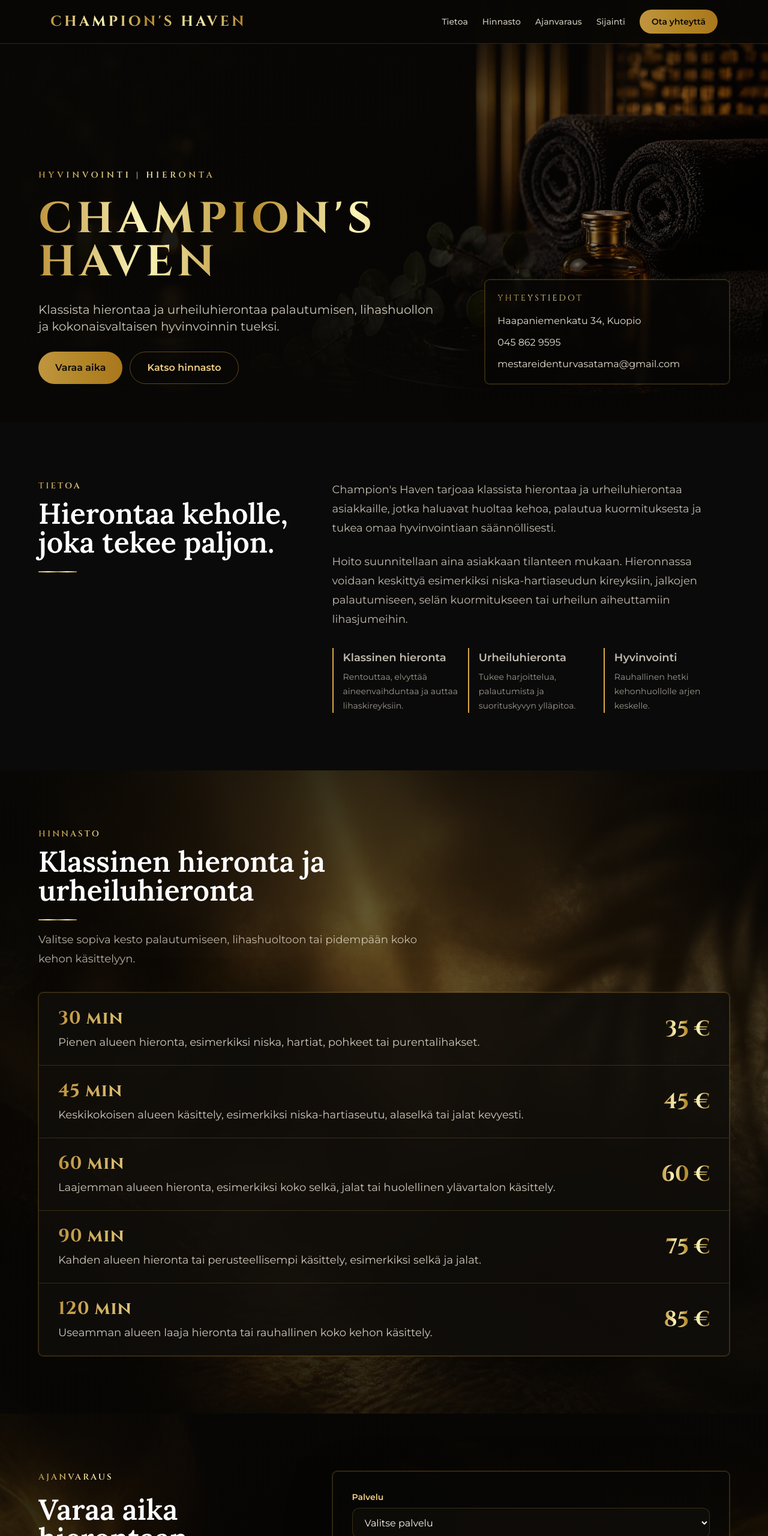
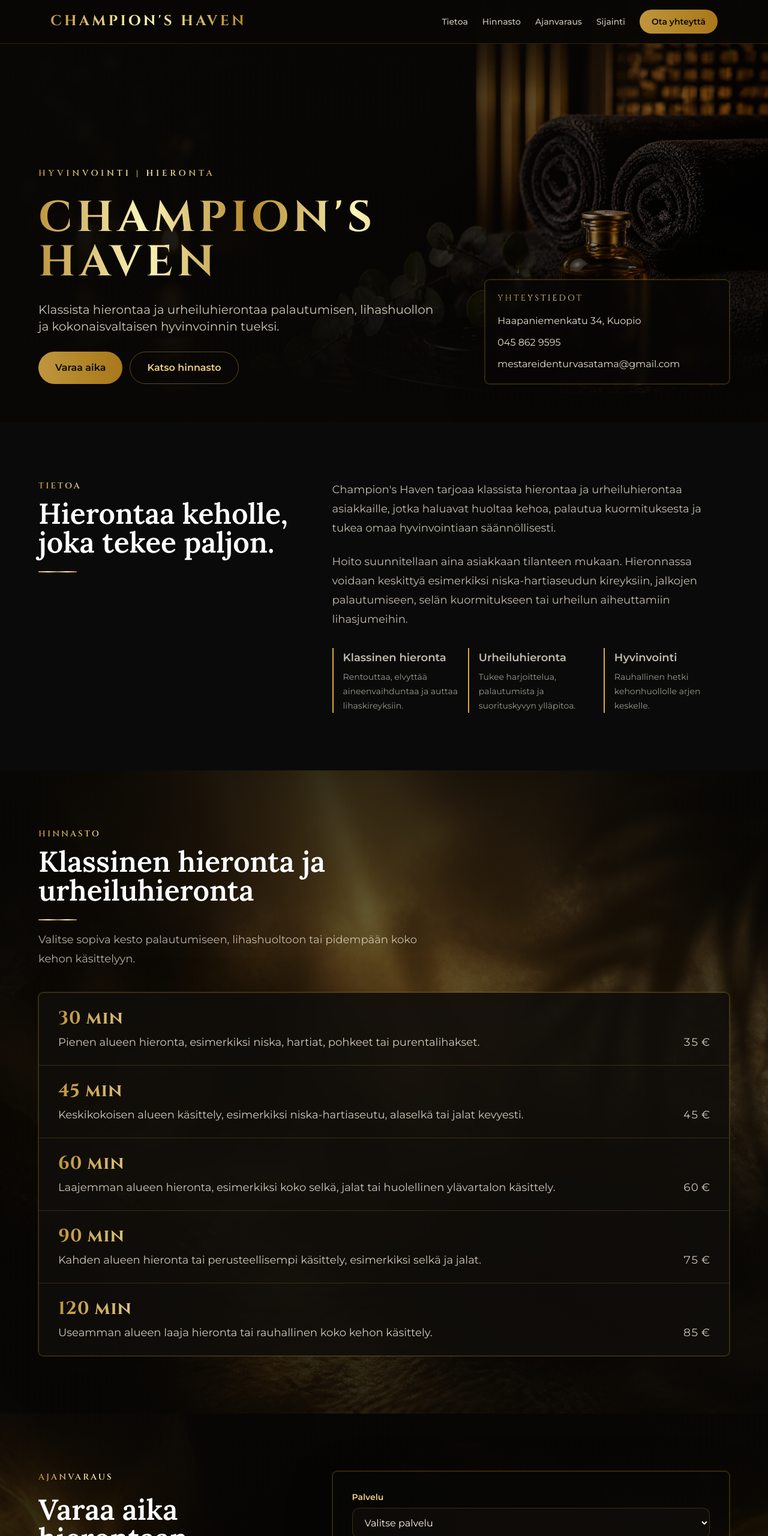
Before and after one commit to hten/champions-haven, a plain HTML site: page index.html in a window 1280 px wide. Shown: the top 2560 px of the page at 60% size. Drawn offline with nearby package versions, Linux system fonts and the light colour scheme.

Commit message:
Update pricing style

```diff
--- a/index.html
+++ b/index.html
@@ -18,6 +18,18 @@
             color-scheme: dark;
         }
 
+        *,
+        *::before,
+        *::after {
+            box-sizing: border-box;
+        }
+
+        html,
+        body {
+            max-width: 100%;
+            overflow-x: hidden;
+        }
+
         body {
             background: #080705;
             font-family: 'Montserrat', sans-serif;
@@ -29,6 +41,32 @@
 
         .font-display {
             font-family: 'Lora', serif;
+        }
+
+        nav .brand-mark {
+            flex: 1 1 auto;
+            font-size: clamp(0.92rem, 4vw, 1.5rem);
+            letter-spacing: clamp(0.08em, 0.45vw, 0.18em);
+            line-height: 1.05;
+            max-width: calc(100vw - 7.5rem);
+            min-width: 0;
+        }
+
+        h1.hero-title {
+            font-size: clamp(2.35rem, 10.6vw, 4.5rem);
+            letter-spacing: clamp(0.035em, 0.8vw, 0.1em);
+            line-height: 1.02;
+            max-width: 100%;
+            overflow-wrap: anywhere;
+            text-wrap: balance;
+        }
+
+        p.hero-kicker {
+            letter-spacing: clamp(0.18em, 1.2vw, 0.34em);
+        }
+
+        main .grid > * {
+            min-width: 0;
         }
 
         .hero-image {
@@ -111,6 +149,17 @@
             border-color: rgba(217, 170, 67, 0.8);
             box-shadow: 0 0 0 3px rgba(217, 170, 67, 0.14);
         }
+
+        @media (max-width: 420px) {
+            h1.hero-title {
+                font-size: clamp(2.25rem, 10.2vw, 2.7rem);
+            }
+
+            .mobile-nav-cta {
+                padding-left: 0.9rem;
+                padding-right: 0.9rem;
+            }
+        }
     </style>
     <script type="application/ld+json">
     {
@@ -148,8 +197,8 @@
 <body class="text-[#fff7e6] antialiased selection:bg-[#d9aa43] selection:text-[#080705]">
 
     <nav class="fixed top-0 z-50 w-full border-b border-[#d9aa43]/20 bg-[#080705]/90 backdrop-blur-md">
-        <div class="mx-auto flex max-w-6xl items-center justify-between px-5 py-4">
-            <a href="#" class="font-cinzel gold-text text-lg font-bold tracking-[0.18em] md:text-2xl">CHAMPION'S HAVEN</a>
+        <div class="mx-auto flex max-w-6xl items-center justify-between gap-3 px-4 py-4 sm:px-5">
+            <a href="#" class="brand-mark font-cinzel gold-text text-lg font-bold tracking-[0.18em] md:text-2xl">CHAMPION'S HAVEN</a>
             <div class="hidden items-center gap-6 text-sm font-medium text-[#fff7e6]/80 md:flex">
                 <a href="#about" class="transition hover:text-[#f2cf83]">Tietoa</a>
                 <a href="#prices" class="transition hover:text-[#f2cf83]">Hinnasto</a>
@@ -157,12 +206,12 @@
                 <a href="#location" class="transition hover:text-[#f2cf83]">Sijainti</a>
                 <a href="#contact" class="gold-bg rounded-full px-5 py-2.5 font-semibold transition hover:brightness-110">Ota yhteyttä</a>
             </div>
-            <a href="#booking" class="rounded-full border border-[#d9aa43]/50 px-4 py-2 text-sm font-semibold text-[#f2cf83] md:hidden">Varaa</a>
+            <a href="#booking" class="mobile-nav-cta shrink-0 rounded-full border border-[#d9aa43]/50 px-4 py-2 text-sm font-semibold text-[#f2cf83] md:hidden">Varaa</a>
         </div>
     </nav>
 
     <main>
-        <section class="relative flex min-h-[88vh] items-end overflow-hidden px-5 pb-12 pt-28 md:pb-16">
+        <section class="relative flex min-h-[88vh] items-end overflow-hidden px-4 pb-12 pt-28 sm:px-5 md:pb-16">
             <img
                 src="images/haven-bg.jpg"
                 alt="Champion's Haven hyvinvointi ja hieronta"
@@ -173,9 +222,9 @@
 
             <div class="relative mx-auto grid w-full max-w-6xl gap-10 md:grid-cols-[minmax(0,0.95fr)_minmax(280px,0.55fr)] md:items-end">
                 <div class="max-w-3xl space-y-7">
-                    <p class="font-cinzel gold-text text-sm font-semibold uppercase tracking-[0.34em]">Hyvinvointi | Hieronta</p>
+                    <p class="hero-kicker font-cinzel gold-text text-sm font-semibold uppercase tracking-[0.34em]">Hyvinvointi | Hieronta</p>
                     <div class="space-y-5">
-                        <h1 class="font-cinzel gold-text pb-2 text-5xl font-bold uppercase leading-none tracking-widest sm:text-6xl md:text-7xl">
+                        <h1 class="hero-title font-cinzel gold-text pb-2 text-5xl font-bold uppercase leading-none tracking-widest sm:text-6xl md:text-7xl">
                             Champion's Haven
                         </h1>
                         <p class="max-w-2xl text-lg leading-8 text-[#fff7e6]/80 md:text-xl">
@@ -183,10 +232,10 @@
                         </p>
                     </div>
                     <div class="flex flex-col gap-3 sm:flex-row">
-                        <a href="#booking" class="gold-bg inline-flex items-center justify-center rounded-full px-7 py-3.5 font-semibold transition hover:brightness-110">
+                        <a href="#booking" class="gold-bg inline-flex w-full items-center justify-center rounded-full px-7 py-3.5 font-semibold transition hover:brightness-110 sm:w-auto">
                             Varaa aika
                         </a>
-                        <a href="#prices" class="inline-flex items-center justify-center rounded-full border border-[#d9aa43]/40 px-7 py-3.5 font-semibold text-[#f2cf83] transition hover:border-[#f2cf83] hover:bg-[#d9aa43]/10">
+                        <a href="#prices" class="inline-flex w-full items-center justify-center rounded-full border border-[#d9aa43]/40 px-7 py-3.5 font-semibold text-[#f2cf83] transition hover:border-[#f2cf83] hover:bg-[#d9aa43]/10 sm:w-auto">
                             Katso hinnasto
                         </a>
                     </div>
@@ -246,40 +295,40 @@
 
                 <div class="soft-ring overflow-hidden rounded-lg border border-[#d9aa43]/20 bg-[#100e0a]/90">
                     <div class="divide-y divide-[#d9aa43]/20">
-                        <article class="grid gap-4 px-5 py-6 md:grid-cols-[1fr_auto] md:items-center md:px-8">
+                        <article class="grid gap-4 px-5 py-6 md:grid-cols-[1fr_auto] md:items-end md:px-8">
                             <div>
                                 <h3 class="font-cinzel gold-text text-3xl font-bold tracking-wide">30 min</h3>
                                 <p class="mt-2 text-base leading-7 text-[#fff7e6]/80 md:text-lg">Pienen alueen hieronta, esimerkiksi niska, hartiat, pohkeet tai purentalihakset.</p>
                             </div>
-                            <strong class="gold-text font-cinzel text-3xl font-bold md:text-4xl">35 €</strong>
+                            <strong class="text-base font-normal leading-7 text-[#fff7e6]/80 tabular-nums md:text-lg">35 €</strong>
                         </article>
-                        <article class="grid gap-4 px-5 py-6 md:grid-cols-[1fr_auto] md:items-center md:px-8">
+                        <article class="grid gap-4 px-5 py-6 md:grid-cols-[1fr_auto] md:items-end md:px-8">
                             <div>
                                 <h3 class="font-cinzel gold-text text-3xl font-bold tracking-wide">45 min</h3>
                                 <p class="mt-2 text-base leading-7 text-[#fff7e6]/80 md:text-lg">Keskikokoisen alueen käsittely, esimerkiksi niska-hartiaseutu, alaselkä tai jalat kevyesti.</p>
                             </div>
-                            <strong class="gold-text font-cinzel text-3xl font-bold md:text-4xl">45 €</strong>
+                            <strong class="text-base font-normal leading-7 text-[#fff7e6]/80 tabular-nums md:text-lg">45 €</strong>
                         </article>
-                        <article class="grid gap-4 px-5 py-6 md:grid-cols-[1fr_auto] md:items-center md:px-8">
+                        <article class="grid gap-4 px-5 py-6 md:grid-cols-[1fr_auto] md:items-end md:px-8">
                             <div>
                                 <h3 class="font-cinzel gold-text text-3xl font-bold tracking-wide">60 min</h3>
                                 <p class="mt-2 text-base leading-7 text-[#fff7e6]/80 md:text-lg">Laajemman alueen hieronta, esimerkiksi koko selkä, jalat tai huolellinen ylävartalon käsittely.</p>
                             </div>
-                            <strong class="gold-text font-cinzel text-3xl font-bold md:text-4xl">60 €</strong>
+                            <strong class="text-base font-normal leading-7 text-[#fff7e6]/80 tabular-nums md:text-lg">60 €</strong>
                         </article>
-                        <article class="grid gap-4 px-5 py-6 md:grid-cols-[1fr_auto] md:items-center md:px-8">
+                        <article class="grid gap-4 px-5 py-6 md:grid-cols-[1fr_auto] md:items-end md:px-8">
                             <div>
                                 <h3 class="font-cinzel gold-text text-3xl font-bold tracking-wide">90 min</h3>
                                 <p class="mt-2 text-base leading-7 text-[#fff7e6]/80 md:text-lg">Kahden alueen hieronta tai perusteellisempi käsittely, esimerkiksi selkä ja jalat.</p>
                             </div>
-                            <strong class="gold-text font-cinzel text-3xl font-bold md:text-4xl">75 €</strong>
+                            <strong class="text-base font-normal leading-7 text-[#fff7e6]/80 tabular-nums md:text-lg">75 €</strong>
                         </article>
-                        <article class="grid gap-4 px-5 py-6 md:grid-cols-[1fr_auto] md:items-center md:px-8">
+                        <article class="grid gap-4 px-5 py-6 md:grid-cols-[1fr_auto] md:items-end md:px-8">
                             <div>
                                 <h3 class="font-cinzel gold-text text-3xl font-bold tracking-wide">120 min</h3>
                                 <p class="mt-2 text-base leading-7 text-[#fff7e6]/80 md:text-lg">Useamman alueen laaja hieronta tai rauhallinen koko kehon käsittely.</p>
                             </div>
-                            <strong class="gold-text font-cinzel text-3xl font-bold md:text-4xl">85 €</strong>
+                            <strong class="text-base font-normal leading-7 text-[#fff7e6]/80 tabular-nums md:text-lg">85 €</strong>
                         </article>
                     </div>
                 </div>
@@ -395,6 +444,10 @@
                     <p class="mt-5 text-lg leading-8 text-[#fff7e6]/75">
                         Voit ottaa yhteyttä hierontaan, lahjakorttiin tai sopivan hoidon valintaan liittyen.
                     </p>
+                    <div class="mt-8 space-y-3 text-lg text-[#fff7e6]/80">
+                        <a href="tel:+358458629595" class="block transition hover:text-[#f2cf83]">045 862 9595</a>
+                        <a href="mailto:mestareidenturvasatama@gmail.com" class="block break-words transition hover:text-[#f2cf83]">mestareidenturvasatama@gmail.com</a>
+                    </div>
                 </div>
 
                 <form class="soft-ring grid gap-5 rounded-lg border border-[#d9aa43]/20 bg-[#0a0a0a] p-5 md:p-8" action="https://usebasin.com/f/REPLACE_WITH_BASIN_FORM_ID" method="POST">
@@ -424,11 +477,11 @@
     </main>
 
     <footer class="border-t border-[#d9aa43]/20 bg-[#080705] px-5 py-8 text-sm text-[#fff7e6]/60">
-        <div class="mx-auto flex max-w-6xl flex-col gap-3 md:flex-row md:items-center md:justify-between">
+        <div class="mx-auto flex max-w-6xl flex-col gap-4 xl:flex-row xl:items-center xl:justify-between">
             <p>&copy; 2026 Champion's Haven. Kaikki oikeudet pidätetään.</p>
-            <div class="flex flex-col gap-2 md:flex-row md:gap-6">
-                <a href="https://www.google.com/maps/search/?api=1&amp;query=Haapaniemenkatu%2034%2C%2070110%20Kuopio" class="transition hover:text-[#f2cf83]">Haapaniemenkatu 34, Kuopio</a>
-                <a href="tel:+358458629595" class="transition hover:text-[#f2cf83]">045 862 9595</a>
+            <div class="flex flex-col gap-2 md:flex-row md:flex-wrap md:gap-x-6 md:gap-y-2">
+                <a href="https://www.google.com/maps/search/?api=1&amp;query=Haapaniemenkatu%2034%2C%2070110%20Kuopio" class="whitespace-nowrap transition hover:text-[#f2cf83]">Haapaniemenkatu 34, Kuopio</a>
+                <a href="tel:+358458629595" class="whitespace-nowrap transition hover:text-[#f2cf83]">045 862 9595</a>
                 <a href="mailto:mestareidenturvasatama@gmail.com" class="break-words transition hover:text-[#f2cf83]">mestareidenturvasatama@gmail.com</a>
             </div>
         </div>
```
